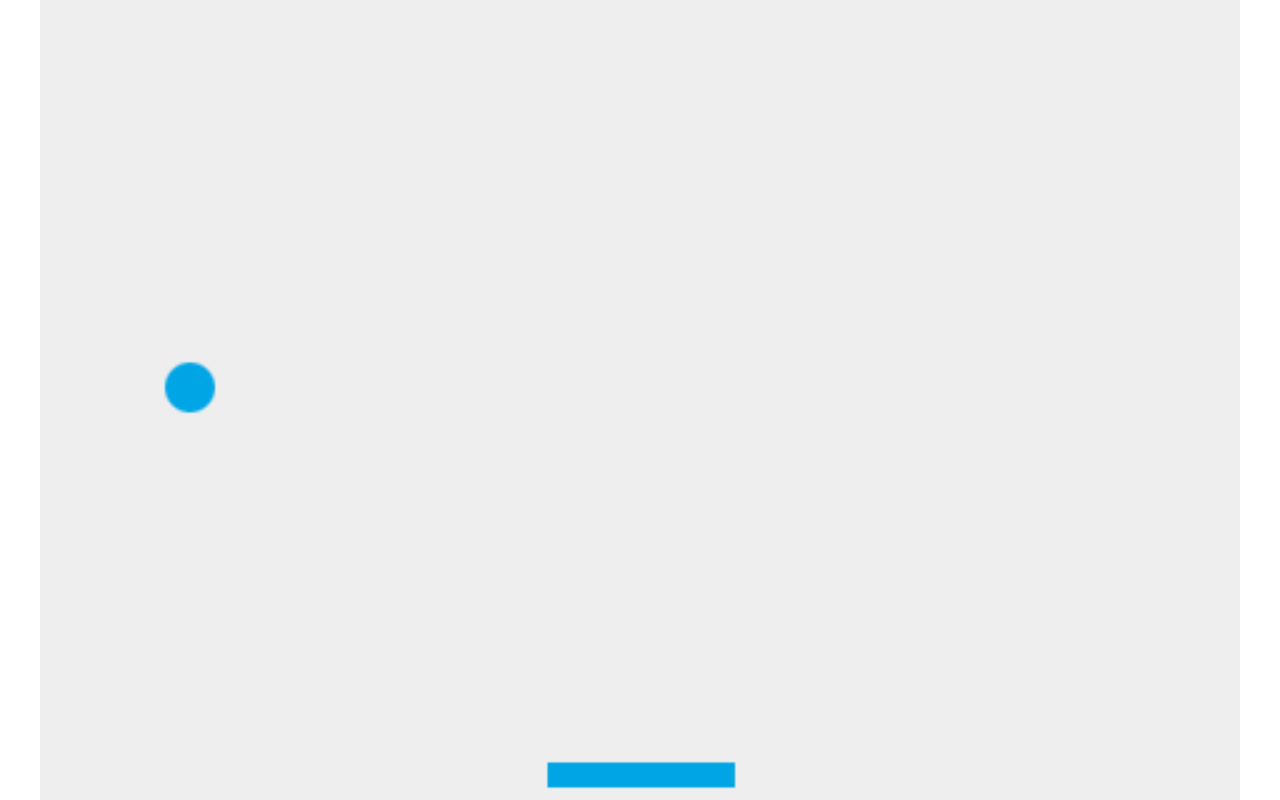
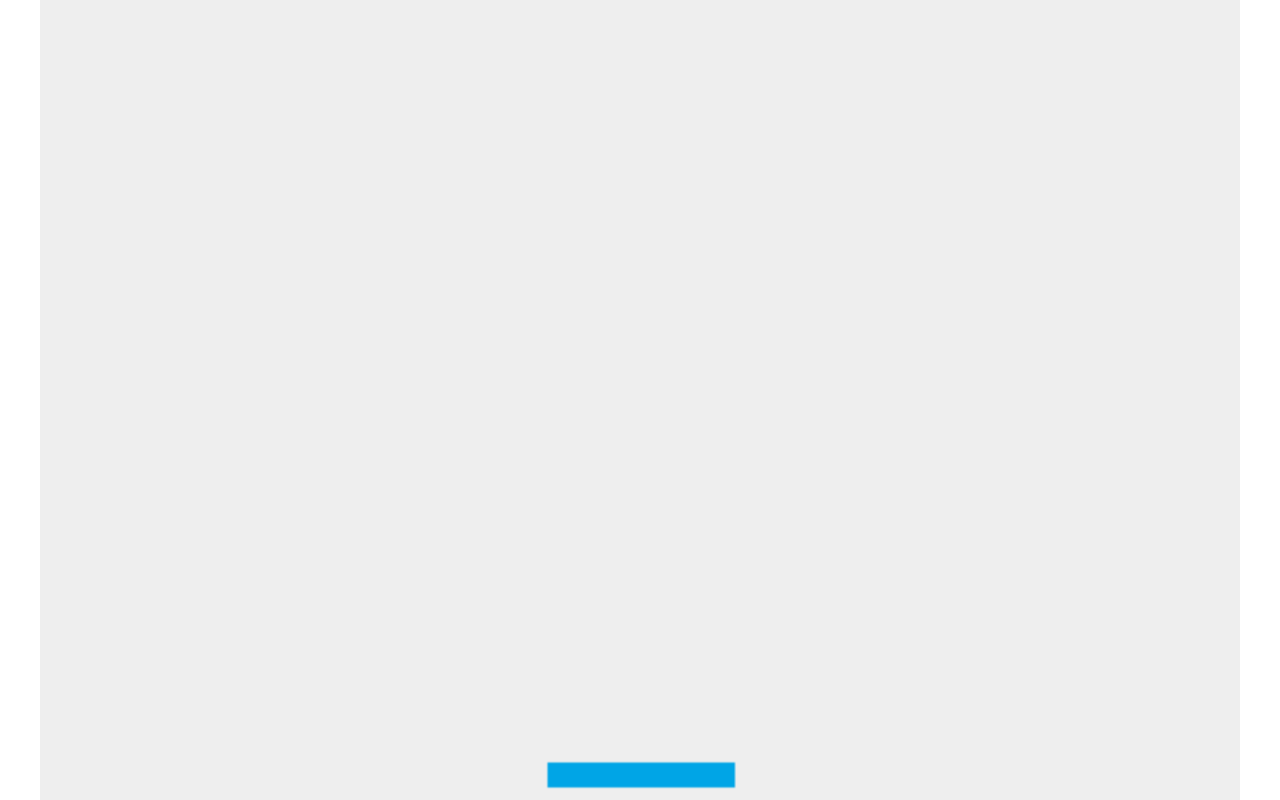
Before and after one commit to LukasBrzyski/breakout-Phaser, a plain HTML site: page index.html in a window 1280 px wide. Drawn offline with Linux system fonts and the light colour scheme.

Commit message:
added ability to lose

```diff
--- a/index.html
+++ b/index.html
@@ -34,13 +34,21 @@
         //create is executed once when everything is loaded and ready
         function create() {
             game.physics.startSystem(Phaser.Physics.ARCADE); //silnik Arcade Physics
-            ball = game.add.sprite(game.world.width*0.5, game.world.height-25, 'ball'); //piłka na środku szerokości planszy i na wysokości mniejszej o 25 od wysokości planszy
+            game.physics.arcade.checkCollision.down = false; // piłka nie reaguje na dolną ścianę
+            ball = game.add.sprite(game.world.width * 0.5, game.world.height - 25, 'ball'); //piłka na środku szerokości planszy i na wysokości mniejszej o 25 od wysokości planszy
             ball.anchor.set(0.5); //kluczowym punktem piłki jest teraz jej środek
             game.physics.enable(ball, Phaser.Physics.ARCADE); //udostępnienie piłki do silnika
             ball.body.collideWorldBounds = true; //piłka nie przechodzi przez ściany
             ball.body.bounce.set(1); //piłka odbija się od ścian (prędkość po odbiciu)
             ball.body.velocity.set(150, -150); //prędkość i kierunek
-            paddle = game.add.sprite(game.world.width*0.5, game.world.height-5, 'paddle'); //rakietka na środku szerokości planszy i na wysokości mniejszej o 5 od wysokości planszy
+            ball.checkWorldBounds = true;
+            ball.events.onOutOfBounds.add(function () {
+                alert('Game over!');
+                location.reload();
+                console.log(this);
+            }, this); // jeśli piłka wpadnie w dolną ścianę to game over
+
+            paddle = game.add.sprite(game.world.width * 0.5, game.world.height - 5, 'paddle'); //rakietka na środku szerokości planszy i na wysokości mniejszej o 5 od wysokości planszy
             paddle.anchor.set(0.5, 1); //kluczowym punktem rakietki jest teraz jej środek, a nie lewy górny róg
             game.physics.enable(paddle, Phaser.Physics.ARCADE); //udostępnienie rakietki do silnika
             paddle.body.immovable = true; //rakietka nie opada po odbiciu piłki
@@ -48,7 +56,7 @@
         //update is executed on every frame
         function update() {
             game.physics.arcade.collide(ball, paddle); //rakietka wykrywa zderzenie z piłką
-            paddle.x = game.input.x || game.world.width*0.5; //pozycja rakietki wprowadzana jest przez użytkownika || startowa pozycja na środku planszy
+            paddle.x = game.input.x || game.world.width * 0.5; //pozycja rakietki wprowadzana jest przez użytkownika || startowa pozycja na środku planszy
         }
     </script>
 </body>
```
